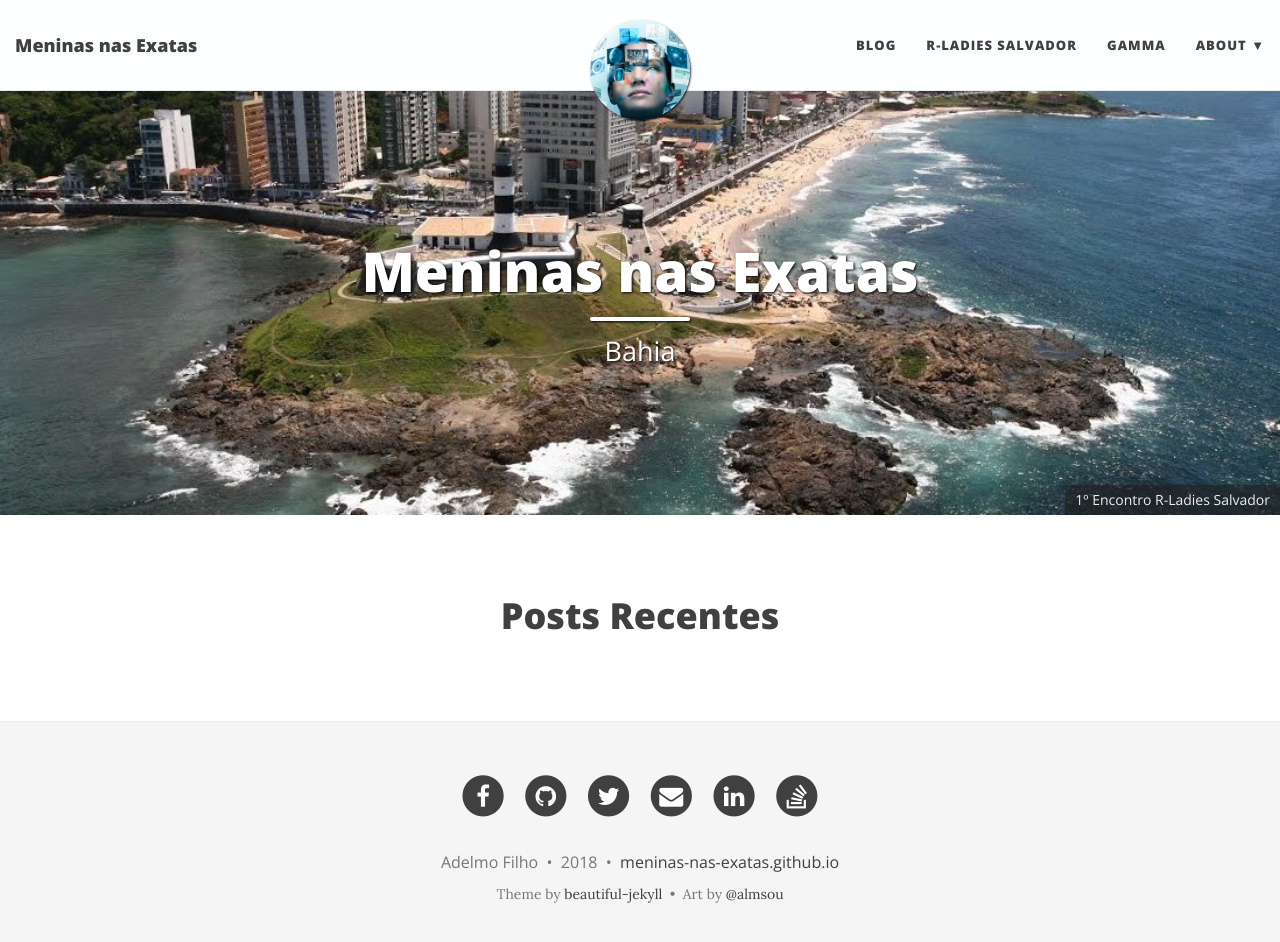
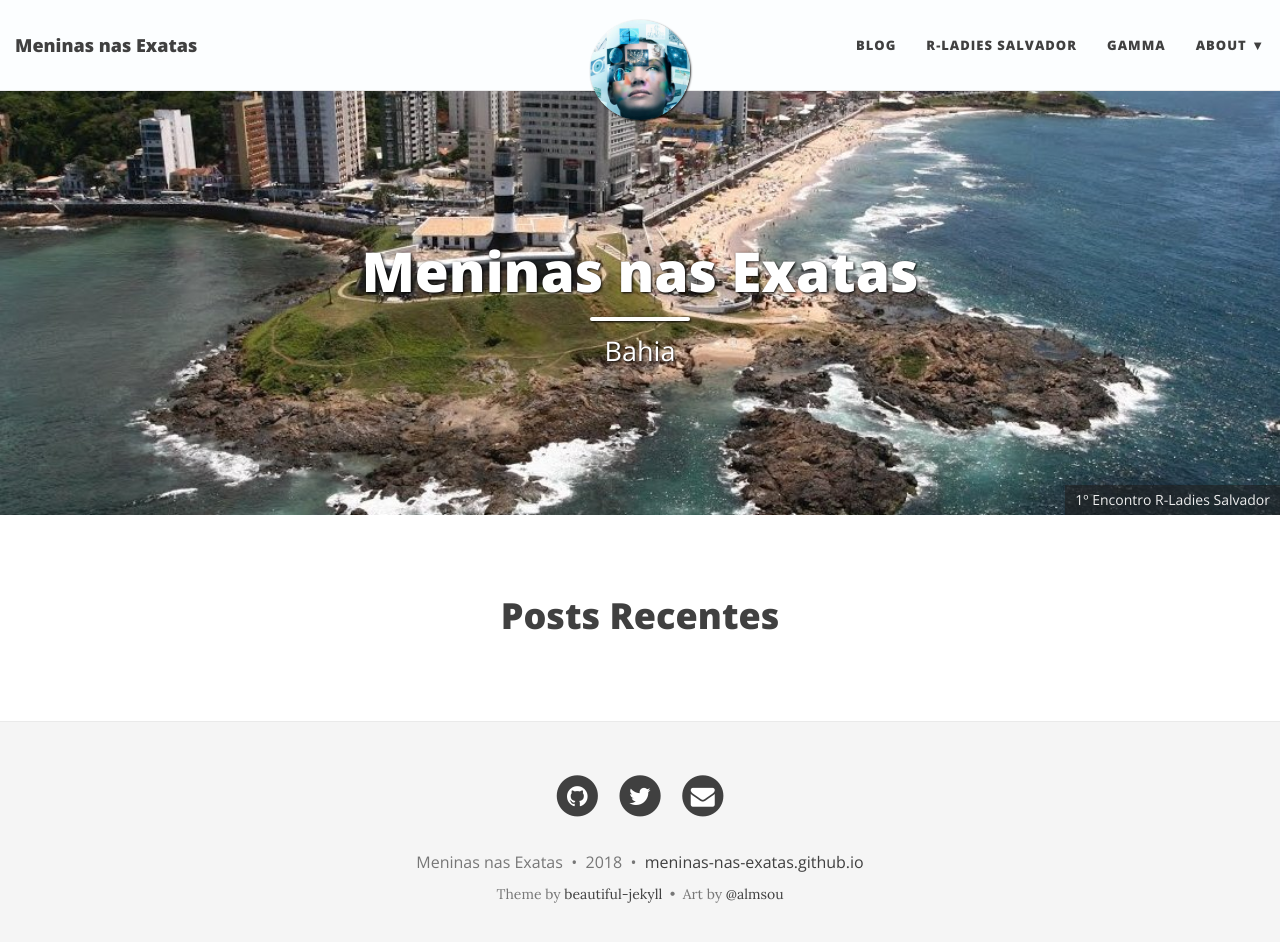
Before and after one commit to meninas-nas-exatas/meninas-nas-exatas.github.io, a Jekyll site: the page built from index.html, in a window 1280 px wide and 955 px high. Shown: the top 942 px of the window. Built offline with Jekyll 4.4.1, drawn with Linux system fonts in a browser that asks for light colours; nearby versions of some CDN libraries; the list of posts is cut into pages by our own code.

```diff
--- a/_config.yml
+++ b/_config.yml
@@ -35,11 +35,11 @@
 # Change all these values or delete the ones you don't want.
 # Important: you must keep the "name" parameter, everything else you can remove
 author:
-  name: Adelmo Filho
+  name: Meninas nas Exatas
   email: "meninas.nas.exatas@gmail.com"
   facebook: adelmo.filho.90857  # eg. daattali
-  github: adelmofilho    # eg. daattali
-  twitter: AdelmoFilho42   # eg. daattali
+  github: meninas-nas-exatas    # eg. daattali
+  twitter: RLadiesSalvador   # eg. daattali
   reddit: yourname    # eg. daattali
   google-plus: +yourname   # eg. +DeanAttali or 109424658772469020925
   linkedin: adelmoaguiarfilho  # eg. daattali
@@ -54,15 +54,15 @@
 # Select which links to show in the footer
 footer-links-active:
   rss: false
-  facebook: true
+  facebook: false
   email: true
   twitter: true
   google-plus: false
   github: true
   reddit: false
-  linkedin: true
+  linkedin: false
   xing: false
-  stackoverflow: true
+  stackoverflow: false
   snapchat: false
   instagram: false
   youtube: false
```
